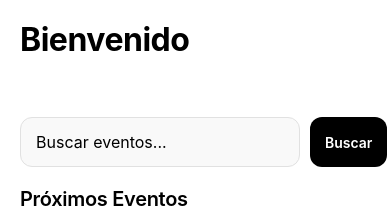
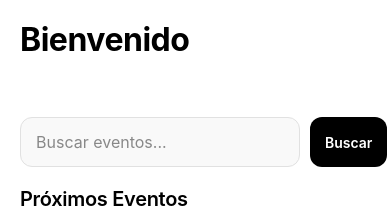
Before and after one commit to CristianRC7/UTEPSA-Eventos, a React Native app in the folder UTEPSAEventos/: screen /Home in a window 390 px wide. Shown: the top 217 px of the page. Built offline with nearby package versions, Linux system fonts and the light colour scheme; no server answers.

Commit message:
placeholder

```diff
--- a/UTEPSAEventos/src/pages/HomeScreen.tsx
+++ b/UTEPSAEventos/src/pages/HomeScreen.tsx
@@ -151,6 +151,7 @@ const HomeScreen = ({ route }: any) => {
             onChangeText={setSearchQuery}
             onSubmitEditing={handleSearch}
             returnKeyType="search"
+            placeholderTextColor="#888"
           />
           <TouchableOpacity
             style={styles.searchButton}
```
